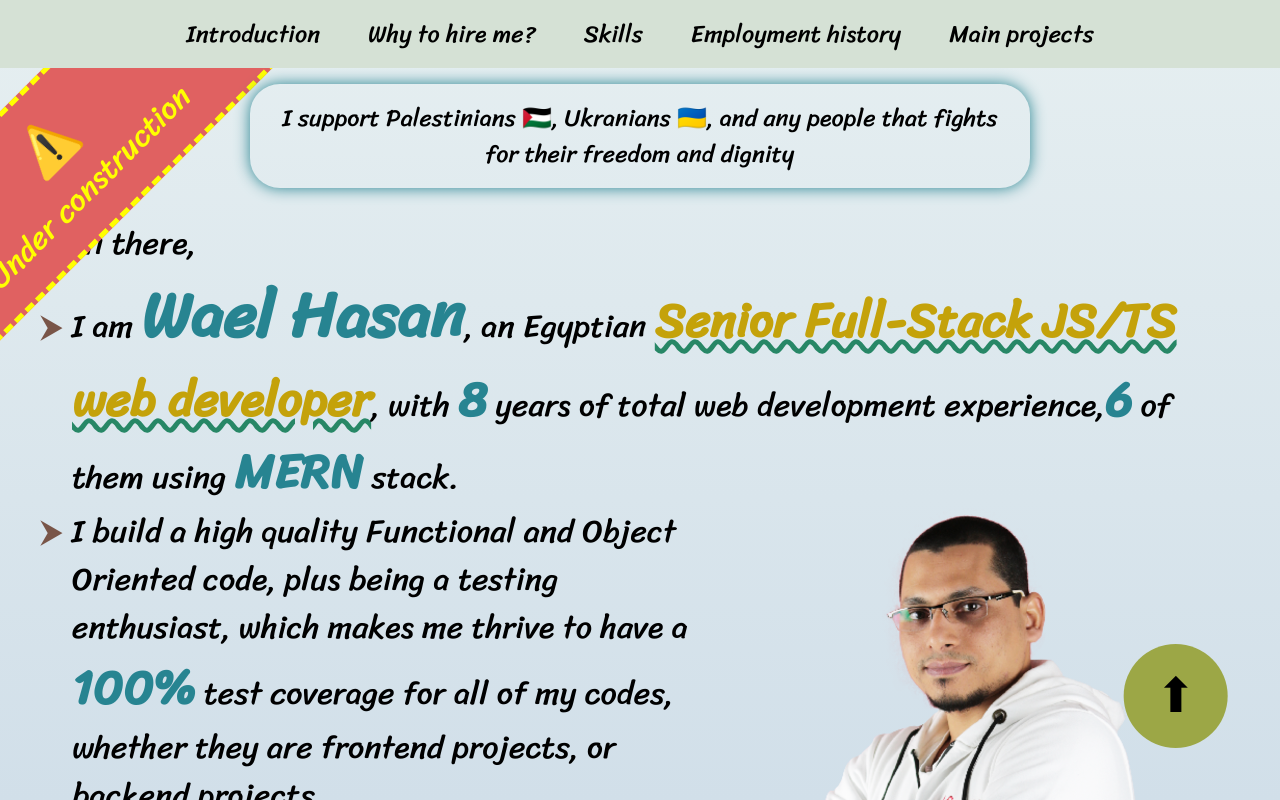
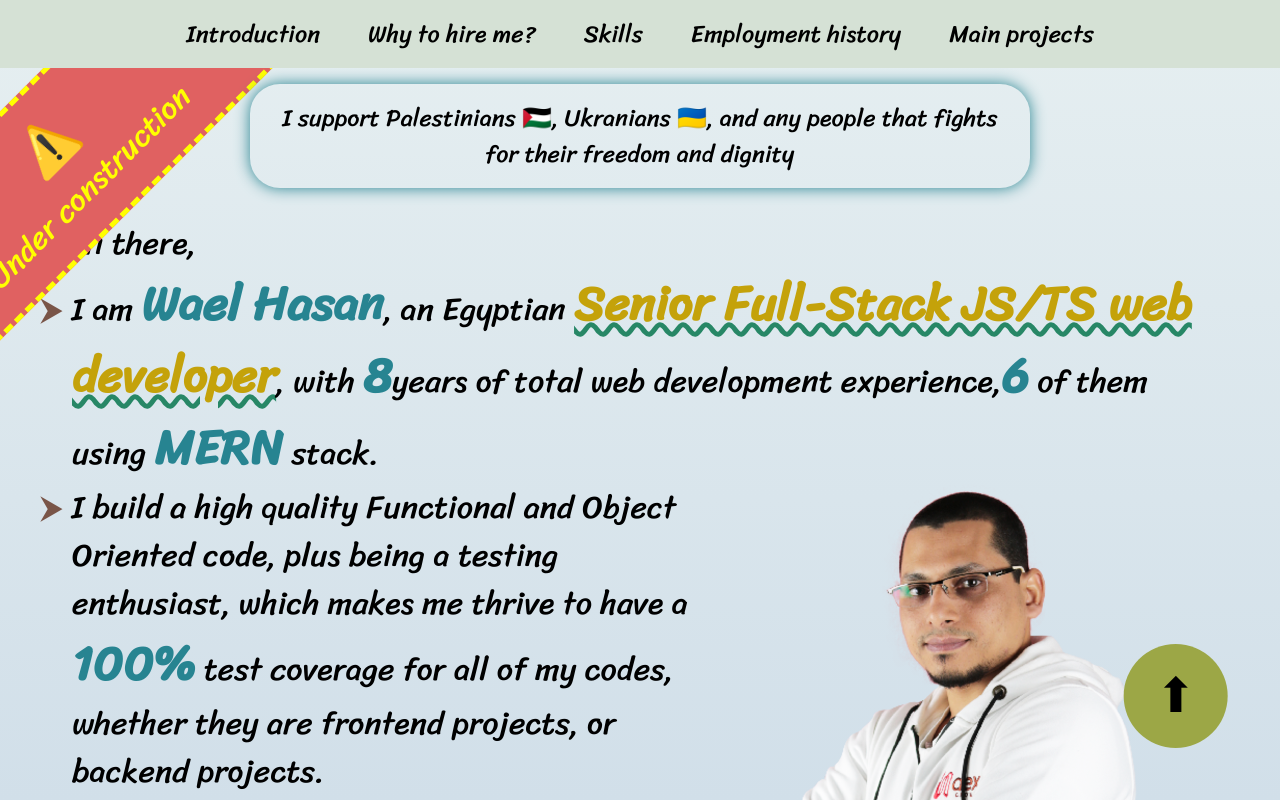
Before and after one commit to waelhasan/personal-site, a Next.js app: page / in a window 1280 px wide. Built offline with nearby package versions, Linux system fonts and the light colour scheme.

Commit message:
Better split introduction lines for DX

```diff
--- a/src/app/components/Intorduction.tsx
+++ b/src/app/components/Intorduction.tsx
@@ -89,8 +89,9 @@ const Introduction = ({ fullName, nationality, title, accountsLinks }: Introdcut
                 Hi there,
             </p>
             <P>
-                I am <Important level={2}>{fullName}</Important>,
-                an {nationality} <Title title={title} />, with <Important level={3}>8</Important> years of total web development experience,
+                I am <Important level={3}>{fullName}</Important>,
+                an {nationality} <Title title={title} />, with <Important level={3}>8</Important>
+                years of total web development experience,
                 <Important level={3}>6</Important> of them using <Important level={3}>MERN</Important> stack.
             </P>
             <Image width="500" height="529" src="/pic1.png" alt="Wael Hasan picture" style={{ float: "right" }} />
@@ -102,7 +103,8 @@ const Introduction = ({ fullName, nationality, title, accountsLinks }: Introdcut
             </P>
             <P>
                 I am searching for an opportunity for a
-                <ValidRolesFlippingContents />, so if you have an open role that suits me, it would be great to have a conversation about it, and have the ability to apply for it.
+                <ValidRolesFlippingContents />, so if you have an open role that suits me,
+                it would be great to have a conversation about it, and have the ability to apply for it.
                 <DownloadCVButton />
                 <MyAccountsLinks {...accountsLinks} />
             </P>
```
